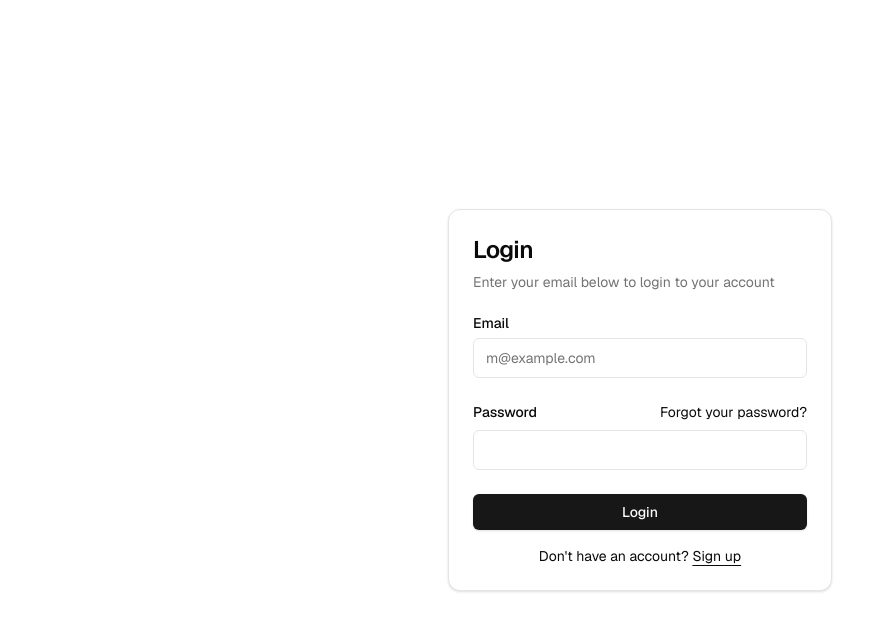
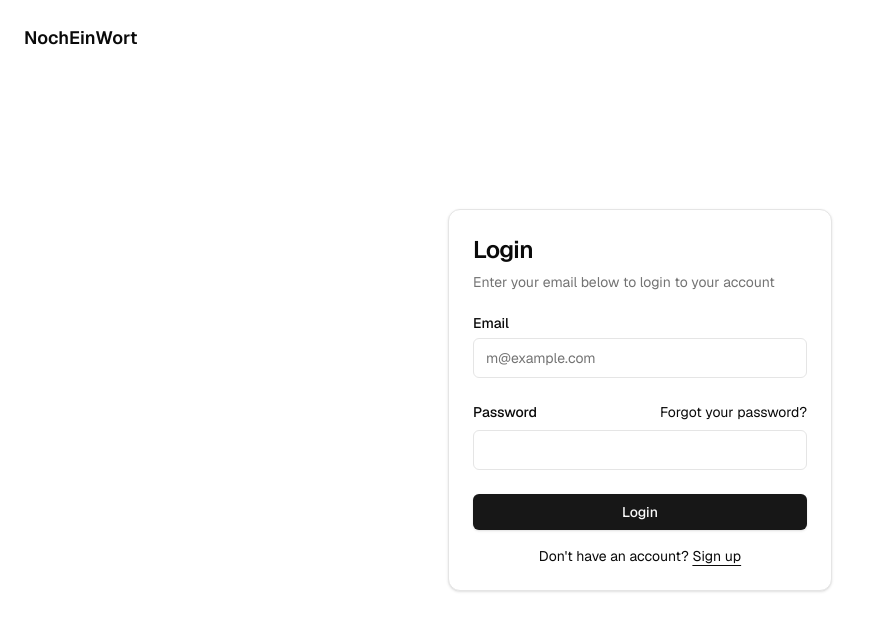
Before and after one commit to jingyipotato/NochEinWort-ui, a Next.js app: page /auth/login in a window 1280 px wide. Shown: the top 630 px of the page, without its empty margins (0-870 px from the left). Built offline with nearby package versions, Linux system fonts and the light colour scheme; no server answers.

Commit message:
feat: add logo name

```diff
--- a/app/auth/login/page.tsx
+++ b/app/auth/login/page.tsx
@@ -3,6 +3,12 @@ import { LoginForm } from "@/components/login-form";
 export default function Page() {
   return (
     <div className="flex min-h-svh w-full items-center justify-center p-6 md:p-10">
+      {/* Top left text */}
+      <div className="absolute top-6 left-6 text-lg font-semibold">
+        NochEinWort
+      </div>
+
+      {/* Login form */}
       <div className="w-full max-w-sm">
         <LoginForm />
       </div>
```
